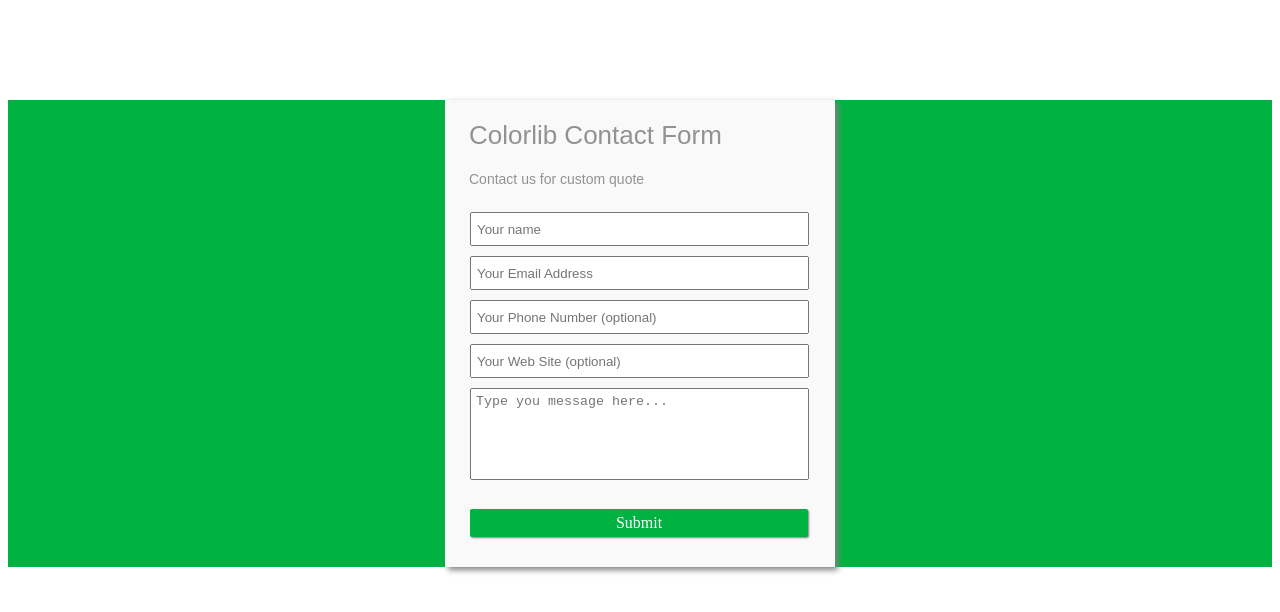
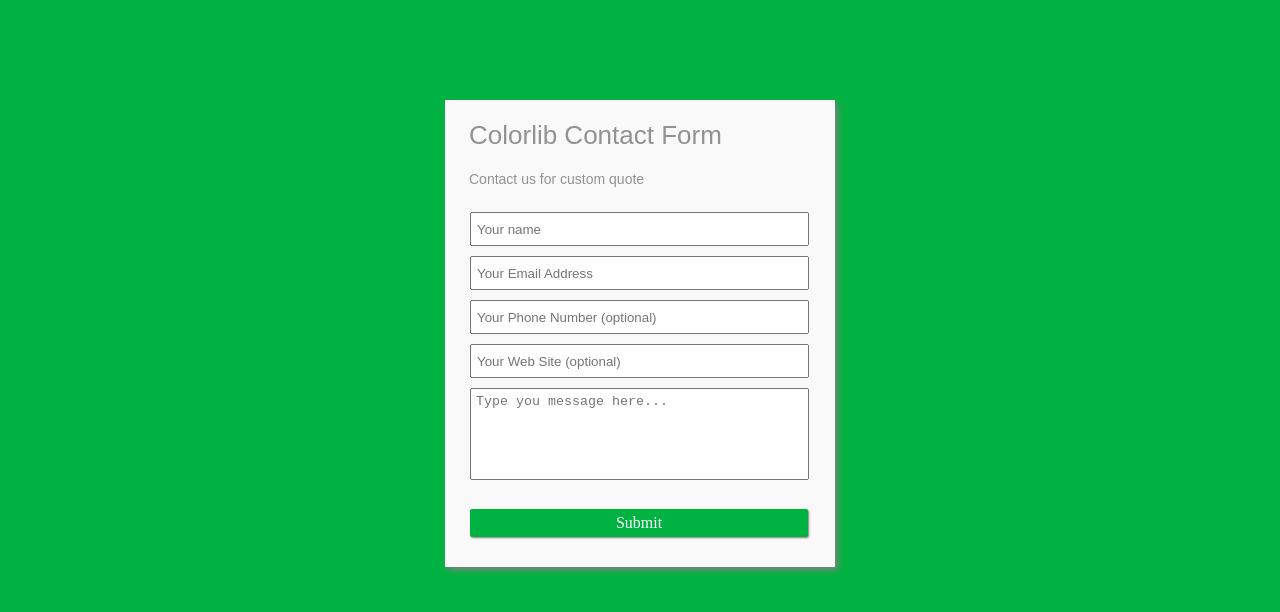
Before and after one commit to mdzobayer/angular-biodata, an Angular app: page / in a window 1280 px wide. Shown: the top 612 px of the page. Built offline with nearby package versions, Linux system fonts and the light colour scheme.

Commit message:
Reset margin to all and add background-color to body

```diff
--- a/src/styles.css
+++ b/src/styles.css
@@ -1 +1,8 @@
 /* You can add global styles to this file, and also import other style files */
+* {
+    margin: 0;
+    padding: 0;
+}
+body {
+    background-color: #00B241;;
+}
```
